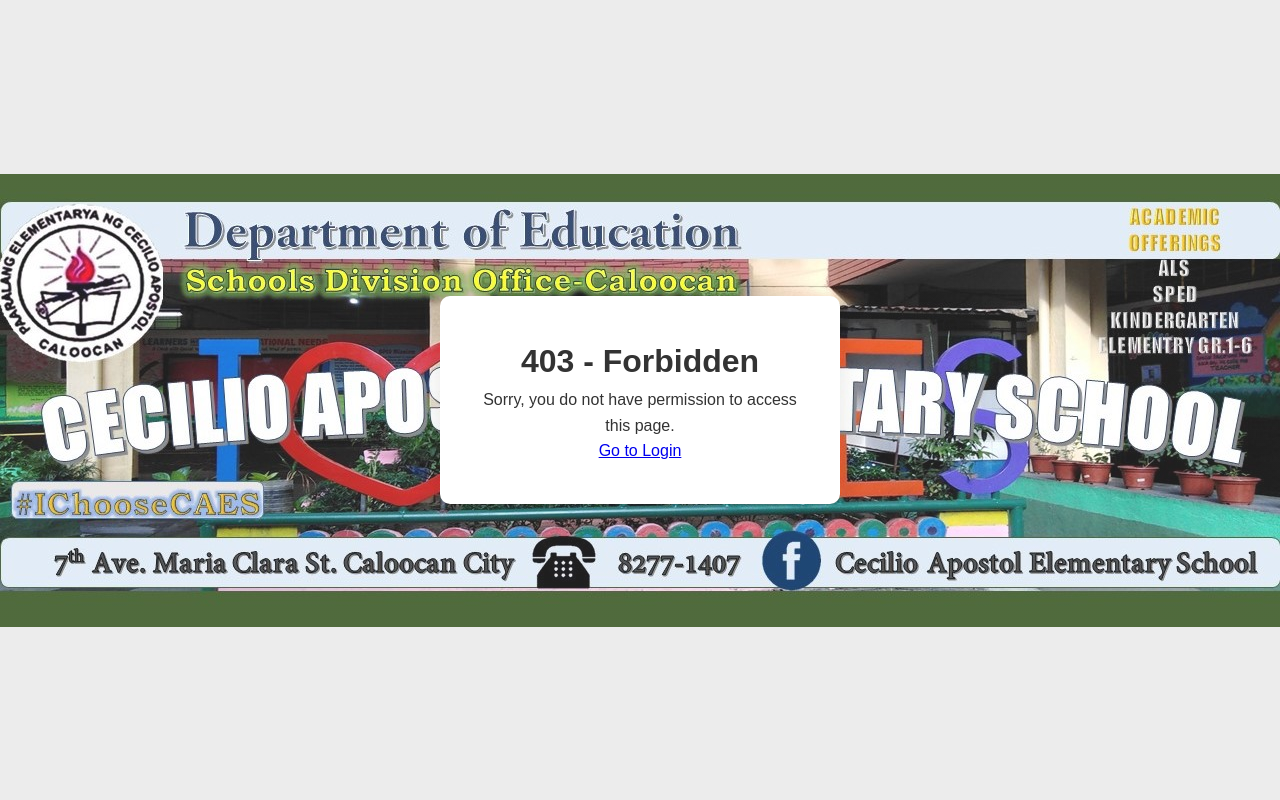
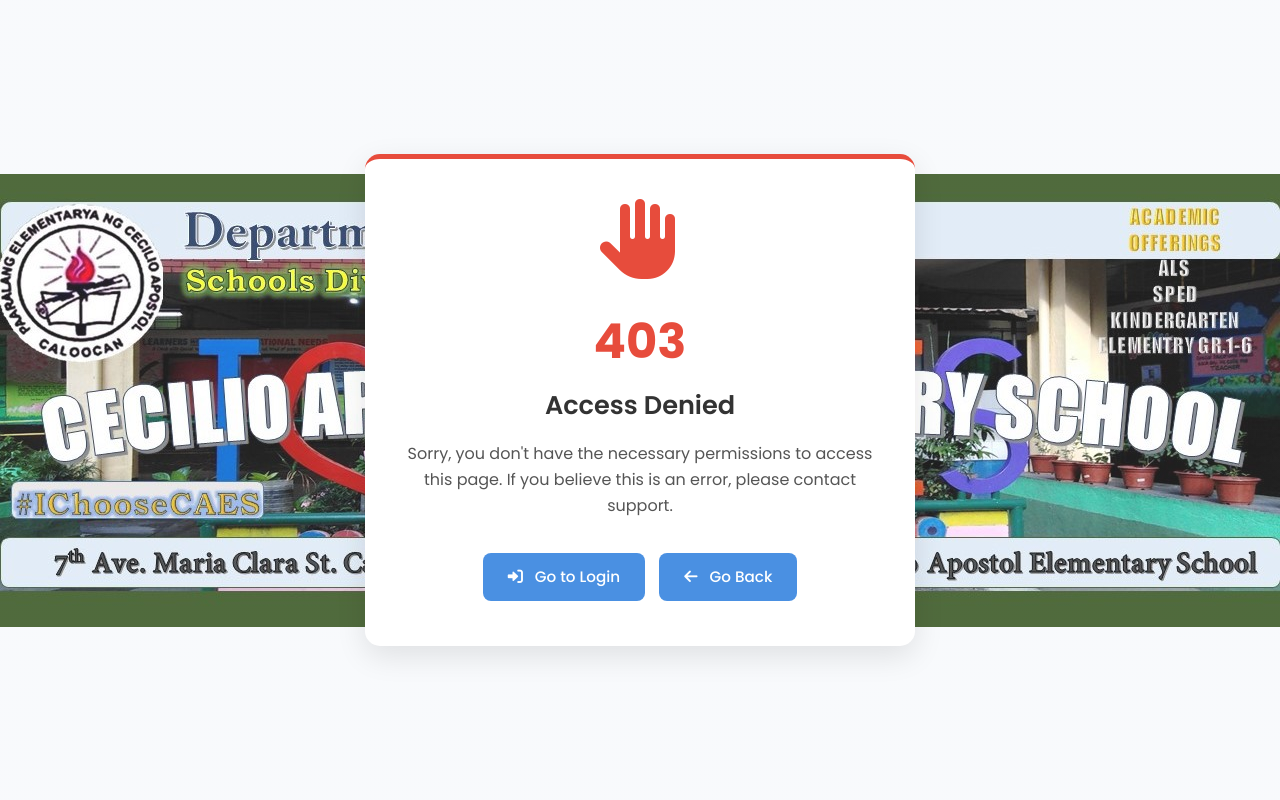
Before and after one commit to julssss1/Capstone1, a Flask app: template app/templates/403.html in a window 1280 px wide. Run offline with Flask 3, Linux system fonts and the light colour scheme; the template is opened without the code that fills it, so the values that code supplies are empty.

Commit message:
error pages design

```diff
--- /dev/null
+++ b/app/static/css/error_pages.css
@@ -0,0 +1,161 @@
+:root {
+    --primary-color: #4A90E2; /* Blue from login.css */
+    --secondary-color: #50E3C2; /* Teal from login.css */
+    --accent-color: #F5A623;   /* Orange from login.css */
+    --text-color: #333;
+    --text-color-light: #555;
+    --bg-color: #F7F9FC;     /* Light background like dashboards */
+    --bg-light: #FFFFFF;
+    --border-color: #E0E5EB;
+    --shadow-color: rgba(0, 0, 0, 0.1);
+    --font-family: 'Poppins', sans-serif;
+
+    --error-red: #E74C3C;
+    --error-orange: var(--accent-color);
+    --error-blue: #3498DB; /* A slightly different blue for server errors */
+}
+
+html {
+    height: 100%;
+}
+
+body.error-page-body { /* Add this class to the body tag of error pages */
+    font-family: var(--font-family);
+    display: flex;
+    justify-content: center;
+    align-items: center;
+    min-height: 100vh;
+    background-color: var(--bg-color);
+    color: var(--text-color);
+    line-height: 1.6;
+    margin: 0;
+    padding: 20px; /* Add padding for small screens */
+    box-sizing: border-box;
+}
+
+.error-page-container {
+    background: var(--bg-light);
+    width: 90%;
+    max-width: 550px; /* Slightly wider than login for more content */
+    padding: 40px 30px;
+    border-radius: 15px; /* Softer corners */
+    box-shadow: 0 10px 30px var(--shadow-color);
+    text-align: center;
+    border-top: 5px solid var(--primary-color); /* Thematic accent */
+}
+
+.error-illustration {
+    margin-bottom: 25px;
+}
+
+.error-illustration img { /* For custom SVG/PNG illustrations */
+    max-width: 120px; /* Adjust as needed */
+    height: auto;
+    margin-bottom: 10px;
+}
+
+.error-illustration .fa-icon-placeholder { /* For Font Awesome icons */
+    font-size: 5em; /* Large icon */
+    margin-bottom: 15px;
+    display: block;
+}
+
+/* Specific colors for illustrations */
+.error-illustration-403 .fa-icon-placeholder { color: var(--error-red); }
+.error-illustration-404 .fa-icon-placeholder { color: var(--error-orange); }
+.error-illustration-500 .fa-icon-placeholder { color: var(--error-blue); }
+.error-illustration-403 { border-top-color: var(--error-red) !important; }
+.error-illustration-404 { border-top-color: var(--error-orange) !important; }
+.error-illustration-500 { border-top-color: var(--error-blue) !important; }
+
+
+.error-code {
+    font-size: 3em; /* Larger Error Code */
+    font-weight: 700;
+    margin-bottom: 0px;
+}
+.error-code.code-403 { color: var(--error-red); }
+.error-code.code-404 { color: var(--error-orange); }
+.error-code.code-500 { color: var(--error-blue); }
+
+.error-message-main {
+    font-size: 1.6em;
+    font-weight: 600;
+    margin-top: 5px;
+    margin-bottom: 15px;
+    color: var(--text-color);
+}
+
+.error-suggestion {
+    font-size: 1em;
+    color: var(--text-color-light);
+    margin-bottom: 30px;
+}
+
+.error-actions a {
+    display: inline-block;
+    padding: 12px 25px;
+    background-color: var(--primary-color);
+    color: white;
+    text-decoration: none;
+    border-radius: 8px;
+    font-weight: 500;
+    transition: background-color 0.3s ease, transform 0.2s ease;
+    margin: 5px;
+    font-size: 0.95em;
+}
+
+.error-actions a:hover {
+    background-color: #3a7bc8; /* Darker primary */
+    transform: translateY(-2px);
+}
+
+.error-actions a .fas {
+    margin-right: 8px;
+}
+
+/* Flash messages styling (can reuse from login.css if globally defined) */
+.flash-messages {
+    margin-top: 20px;
+    margin-bottom: 0; /* No extra space if it's the last item */
+}
+.alert {
+    padding: 10px 15px;
+    margin-bottom: 15px;
+    border: 1px solid transparent;
+    border-radius: 4px;
+    font-size: 0.9em;
+    text-align: center;
+}
+.alert-success { color: #155724; background-color: #d4edda; border-color: #c3e6cb; }
+.alert-info    { color: #0c5460; background-color: #d1ecf1; border-color: #bee5eb; }
+.alert-warning { color: #856404; background-color: #fff3cd; border-color: #ffeeba; }
+.alert-danger  { color: #721c24; background-color: #f8d7da; border-color: #f5c6cb; }
+
+
+@media (max-width: 600px) {
+    .error-page-container {
+        padding: 30px 20px;
+        margin-top: 20px;
+        margin-bottom: 20px;
+    }
+    .error-illustration img {
+        max-width: 100px;
+    }
+    .error-illustration .fa-icon-placeholder {
+        font-size: 4em;
+    }
+    .error-code {
+        font-size: 2.5em;
+    }
+    .error-message-main {
+        font-size: 1.3em;
+    }
+    .error-actions a {
+        padding: 10px 20px;
+        font-size: 0.9em;
+        display: block;
+        width: fit-content;
+        margin: 10px auto;
+    }
+}
--- a/app/templates/403.html
+++ b/app/templates/403.html
@@ -2,24 +2,41 @@
 <html lang="en">
 <head>
     <meta charset="UTF-8">
-    <title>Forbidden</title>
-    <link rel="stylesheet" href="{{ url_for('static', filename='css/login.css') }}"> {# Basic styling #}
+    <meta name="viewport" content="width=device-width, initial-scale=1.0">
+    <title>Access Denied - Handspoken CAES</title>
+    <link rel="preconnect" href="https://fonts.googleapis.com">
+    <link rel="preconnect" href="https://fonts.gstatic.com" crossorigin>
+    <link href="https://fonts.googleapis.com/css2?family=Poppins:wght@300;400;500;600;700&display=swap" rel="stylesheet">
+    <link rel="stylesheet" href="https://cdnjs.cloudflare.com/ajax/libs/font-awesome/6.0.0-beta3/css/all.min.css">
+    <link rel="stylesheet" href="{{ url_for('static', filename='css/login.css') }}">
+    <link rel="stylesheet" href="{{ url_for('static', filename='css/error_pages.css') }}">
 </head>
-<body>
-    <div class="login-container" style="text-align: center;">
-        <h1>403 - Forbidden</h1>
-        <p>Sorry, you do not have permission to access this page.</p>
-        <p>
+<body class="error-page-body">
+    <div class="error-page-container error-illustration-403">
+        <div class="error-illustration">
+
+            <i class="fas fa-hand-paper fa-icon-placeholder"></i>
+            <!-- Example with img: <img src="{{ url_for('static', filename='Images/error-403-hand.svg') }}" alt="Stop hand sign"> -->
+        </div>
+        <h1 class="error-code code-403">403</h1>
+        <h2 class="error-message-main">Access Denied</h2>
+        <p class="error-suggestion">
+            Sorry, you don't have the necessary permissions to access this page.
+            If you believe this is an error, please contact support.
+        </p>
+        <div class="error-actions">
             {% if session.get('user_role') == 'Teacher' %}
-            <a href="{{ url_for('teacher.teacher_dashboard') }}">Go to Dashboard</a>
+            <a href="{{ url_for('teacher.teacher_dashboard') }}"><i class="fas fa-tachometer-alt"></i> Go to Dashboard</a>
             {% elif session.get('user_role') == 'Student' %}
-            <a href="{{ url_for('student.student_dashboard') }}">Go to Dashboard</a>
+            <a href="{{ url_for('student.student_dashboard') }}"><i class="fas fa-tachometer-alt"></i> Go to Dashboard</a>
             {% elif session.get('user_role') == 'Admin' %}
-            <a href="{{ url_for('admin.admin_dashboard') }}">Go to Dashboard</a>
+            <a href="{{ url_for('admin.admin_dashboard') }}"><i class="fas fa-tachometer-alt"></i> Go to Dashboard</a>
             {% else %}
-            <a href="{{ url_for('auth.login') }}">Go to Login</a>
+            <a href="{{ url_for('auth.login') }}"><i class="fas fa-sign-in-alt"></i> Go to Login</a>
             {% endif %}
-        </p>
+             <a href="javascript:history.back()" class="secondary-action"><i class="fas fa-arrow-left"></i> Go Back</a>
+        </div>
+
          {% with messages = get_flashed_messages(with_categories=true) %}
             {% if messages %}
                 <div class="flash-messages">
```
Also changed, not shown: app/templates/404.html (+30 -13 lines), app/templates/500.html (+28 -12 lines).
